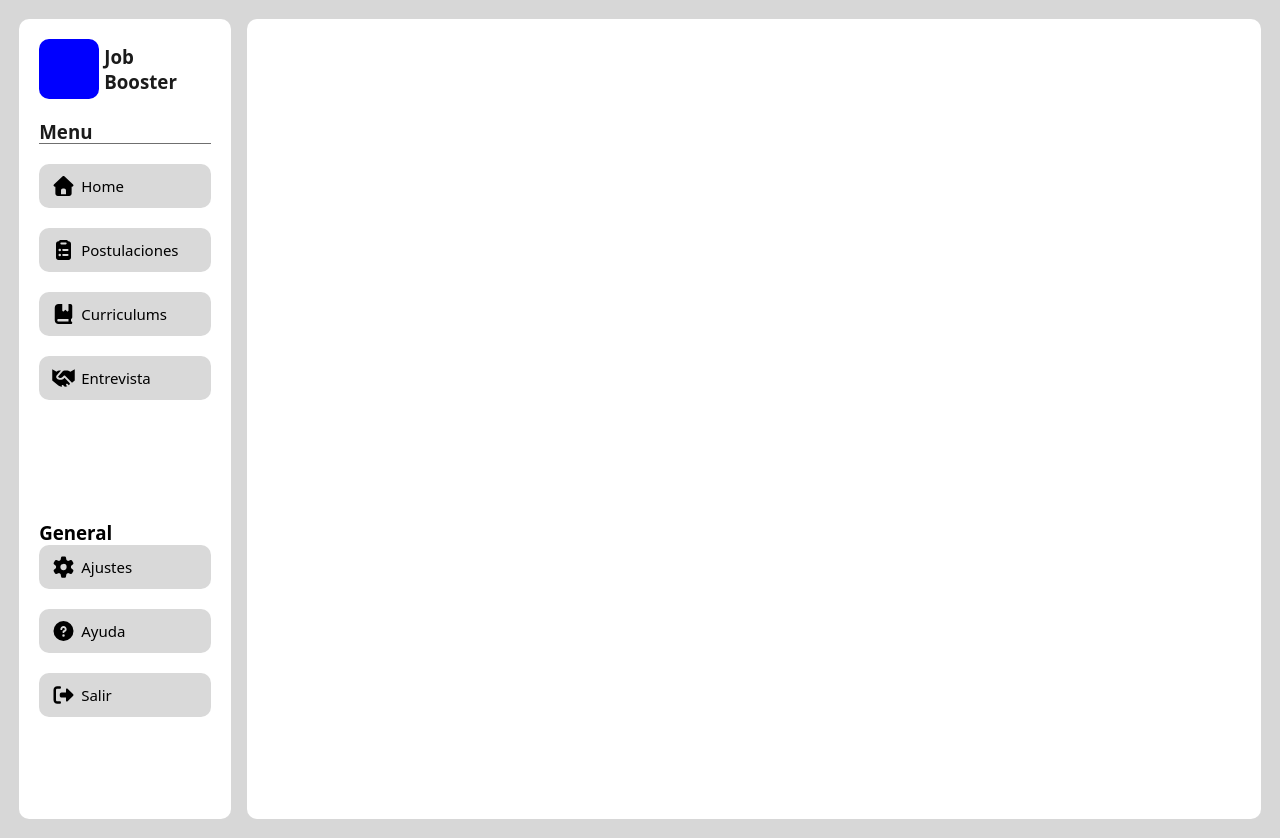
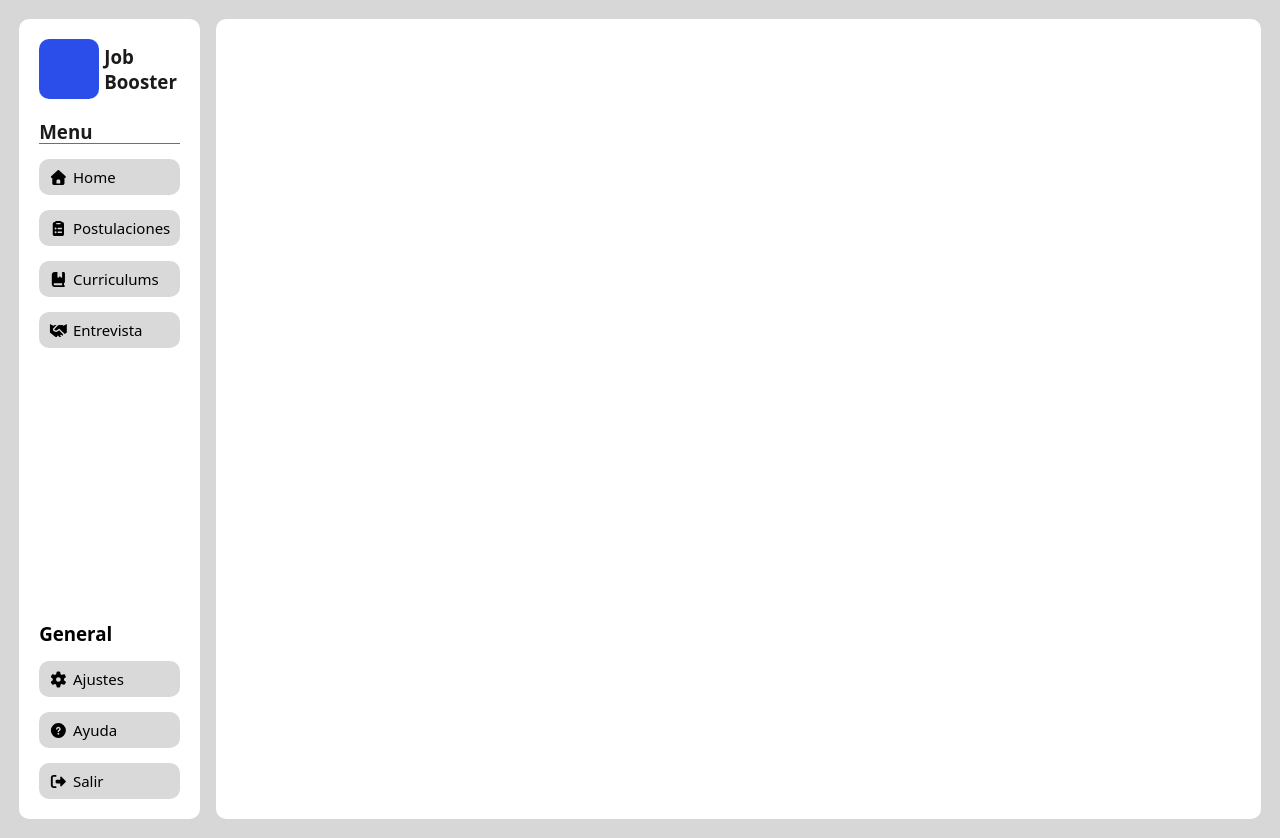
Before and after one commit to SertoriusX/spain-fs-pt-122-Job-Strategy-Booster, a React (Vite) app: page / in a window 1280 px wide. Built offline with nearby package versions, Linux system fonts and the light colour scheme.

Commit message:
Modificacion estilos del layout

```diff
--- a/src/styles/Layout.css
+++ b/src/styles/Layout.css
@@ -1,23 +1,28 @@
 :root {
-  --main-color: #ffffff;
+  --back-color: #ffffff;
   --card-color: #d9d9d9;
   --font-color: #1b1b1b;
   --ligther-font-color: #6f6f6f;
+  --main-color: #2b4eeb;
 }
 
 .layout {
   display: flex;
   margin: 1.5%;
   box-sizing: border-box;
-  width: 97%;
+  width: 97vw;
   height: 100vh;
   gap: 1rem;
 }
 
 .side_bar {
+  display: flex;
+  flex-direction: column;
+  height: 100vh;
   width: 15%;
   padding: 20px;
-  background-color: var(--main-color);
+  box-sizing: border-box;
+  background-color: var(--back-color);
   border-radius: 10px;
 }
 
@@ -30,7 +35,7 @@
     width: 60px;
     height: 60px;
     border-radius: 10px;
-    background-color: blue;
+    background-color: var(--main-color);
   }
   h3 {
     margin-left: 5px;
@@ -42,7 +47,6 @@
   h3 {
     color: var(--font-color);
     position: relative;
-    margin-bottom: 20px;
   }
   h3::after {
     width: 100%;
@@ -55,9 +59,8 @@
   }
 }
 
-/* TODO: DEFINIR LAS MEDIDAS DE LA APP */
-.side_bar .general{
-    margin-top: 100px;
+.side_bar .general {
+  margin-top: auto;
 }
 
 .side_bar .nav_bar_buttons,
@@ -66,28 +69,34 @@
   flex-direction: column;
 
   .nav_bar_button {
-
-    .icon{
-        font-size: 20px;
-        margin-right: 5px;
+    .icon {
+      font-size: 15px;
+      margin-right: 5px;
+      transition: 0.2s ease-in-out;
     }
 
     display: flex;
     align-items: center;
-    margin-bottom: 20px;
-    padding: 12px;
+    margin-top: 15px;
+    padding: 8px 10px;
     border: none;
     border-radius: 10px;
+    cursor: pointer;
     font-size: 15px;
     font-weight: 500;
     background-color: var(--card-color);
   }
 }
 
+.nav_bar_buttons .nav_bar_button:hover,
+.tools_buttons .nav_bar_button:hover {
+  background-color: var(--main-color);
+  color: var(--back-color);
+}
 
 .content {
   width: 85%;
   padding: 20px;
-  background-color: var(--main-color);
+  background-color: var(--back-color);
   border-radius: 10px;
 }
```
